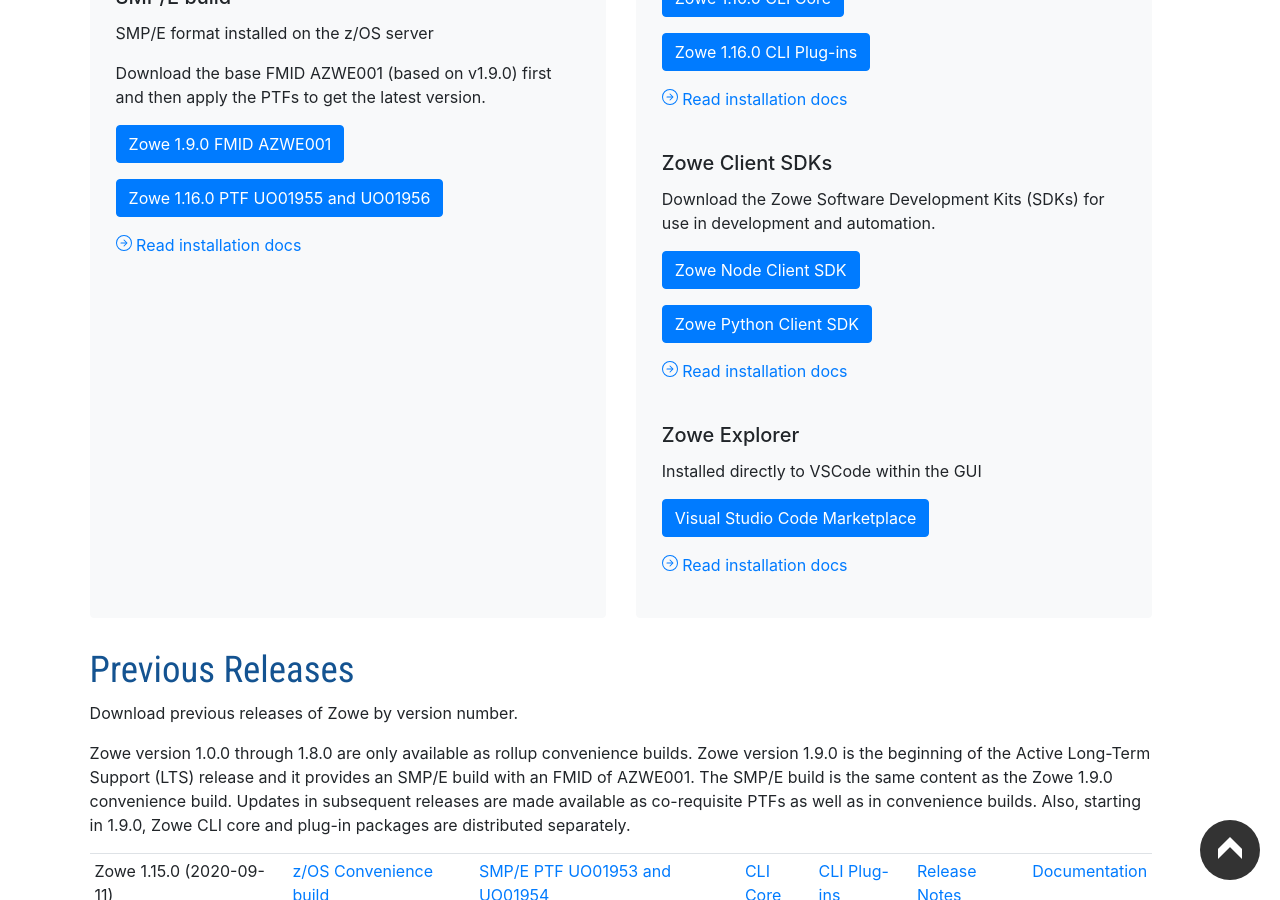
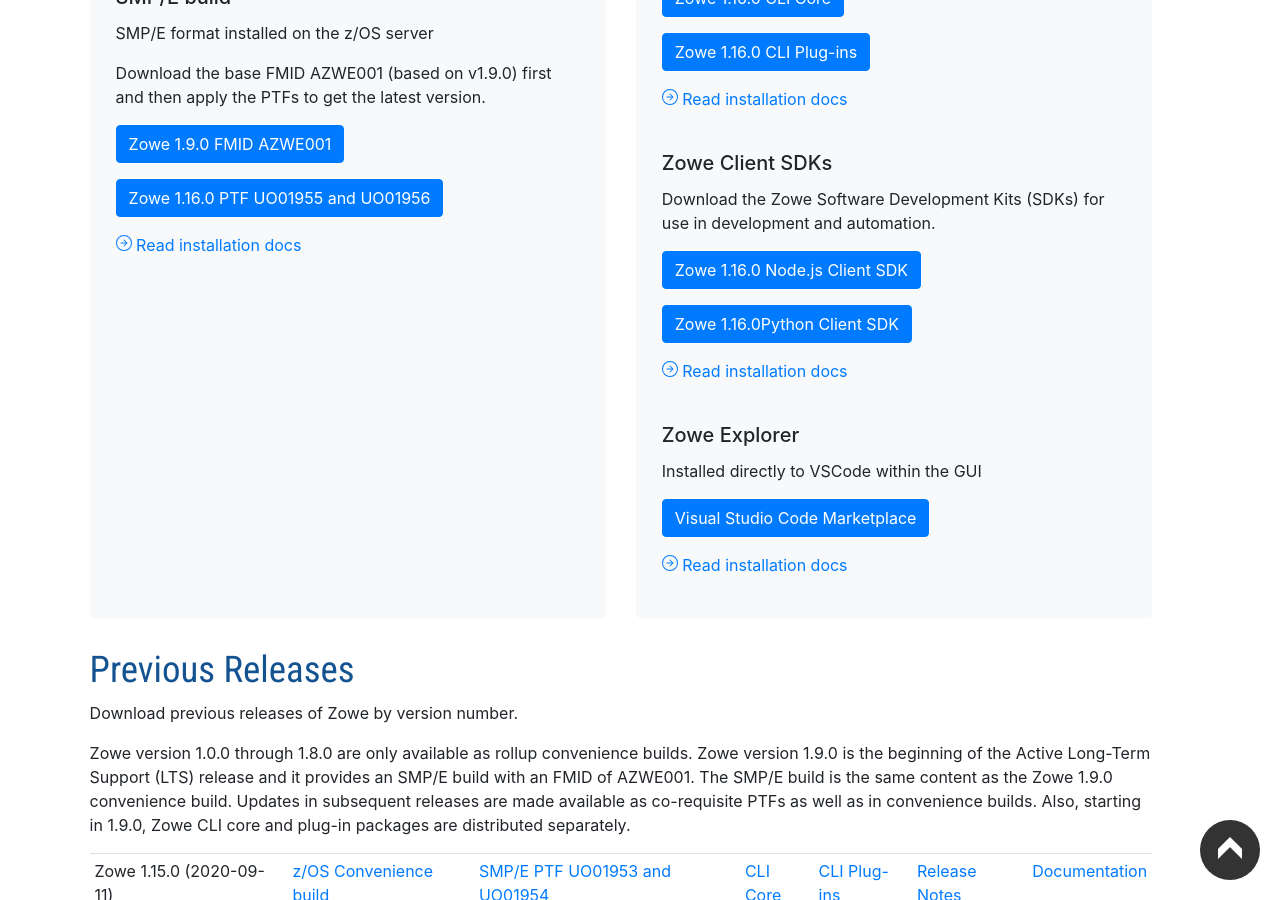
Before and after one commit to zowe/zowe.github.io, a Jekyll site: the page built from download.md, in a window 1280 px wide and 900 px high, scrolled down 708 px. Built offline with Jekyll 4.4.1, drawn with Linux system fonts in a browser that asks for light colours; our own code applies the rules of GitHub Pages for plain Markdown files.

Commit message:
include sdk version numbers
Signed-off-by: BrandonJenkins14 <36675406+BrandonJenkins14@users.noreply.github.com>

```diff
--- a/_data/releases.yml
+++ b/_data/releases.yml
@@ -8,6 +8,8 @@
   smpe_numbers: UO01955 and UO01956
   cli_version: 1.16.0
   cli_plugins_version: 1.16.0
+  node_sdk_version: 1.16.0
+  python_sdk_version: 1.16.0
   release_date: 2020-10-13
   documentation: stable
 - version: 1.15.0
--- a/download.md
+++ b/download.md
@@ -16,7 +16,7 @@
   </div>
 </div>
 <p> </p>
-{% if site.data.releases[0].cli_version and site.data.releases[0].cli_plugins_version and site.data.releases[0].zos_version and site.data.releases[0].smpe_version %}
+{% if site.data.releases[0].cli_version and site.data.releases[0].cli_plugins_version and site.data.releases[0].zos_version and site.data.releases[0].smpe_version and site.data.releases[0].node_sdk_version and site.data.releases[0].python_sdk_version %}
 <div class="card-deck">
 <div class="card bg-light border-light mb-3">
   <h4 class="card-header">Server-side component installer</h4>
@@ -70,8 +70,8 @@
         </div>        <div class="card-body">
           <h5 class="card-title">Zowe Client SDKs</h5>
           <p class="card-text">Download the Zowe Software Development Kits (SDKs) for use in development and automation.</p>
-          <p><a class="btn btn-primary" href="{{ site.zowe_node_sdk_download_url }}">Zowe Node Client SDK</a></p>
-          <p><a class="btn btn-primary" href="{{ site.zowe_python_sdk_download_url }}">Zowe Python Client SDK</a></p>
+          <p><a class="btn btn-primary" href="{{ site.zowe_node_sdk_download_url }}{{ site.data.releases[0].node_sdk_version }}">Zowe {{ site.data.releases[0].node_sdk_version }} Node.js Client SDK</a></p>
+          <p><a class="btn btn-primary" href="{{ site.zowe_python_sdk_download_url }}{{ site.data.releases[0].python_sdk_version }}">Zowe {{ site.data.releases[0].python_sdk_version }}Python Client SDK</a></p>
           <div>
             <a href="{{ site.zowe_sdk_install_doc_url }}" class="card-link">
             <svg width="1em" height="1em" viewBox="0 0 16 16" class="bi bi-arrow-right-circle" fill="currentColor" xmlns="http://www.w3.org/2000/svg"> <path fill-rule="evenodd" d="M8 15A7 7 0 1 0 8 1a7 7 0 0 0 0 14zm0 1A8 8 0 1 0 8 0a8 8 0 0 0 0 16z"/> <path fill-rule="evenodd" d="M7.646 11.354a.5.5 0 0 1 0-.708L10.293 8 7.646 5.354a.5.5 0 1 1 .708-.708l3 3a.5.5 0 0 1 0 .708l-3 3a.5.5 0 0 1-.708 0z"/> <path fill-rule="evenodd" d="M4.5 8a.5.5 0 0 1 .5-.5h5a.5.5 0 0 1 0 1H5a.5.5 0 0 1-.5-.5z"/></svg>
```
Also changed, not shown: index.md (+1 -1 lines).
